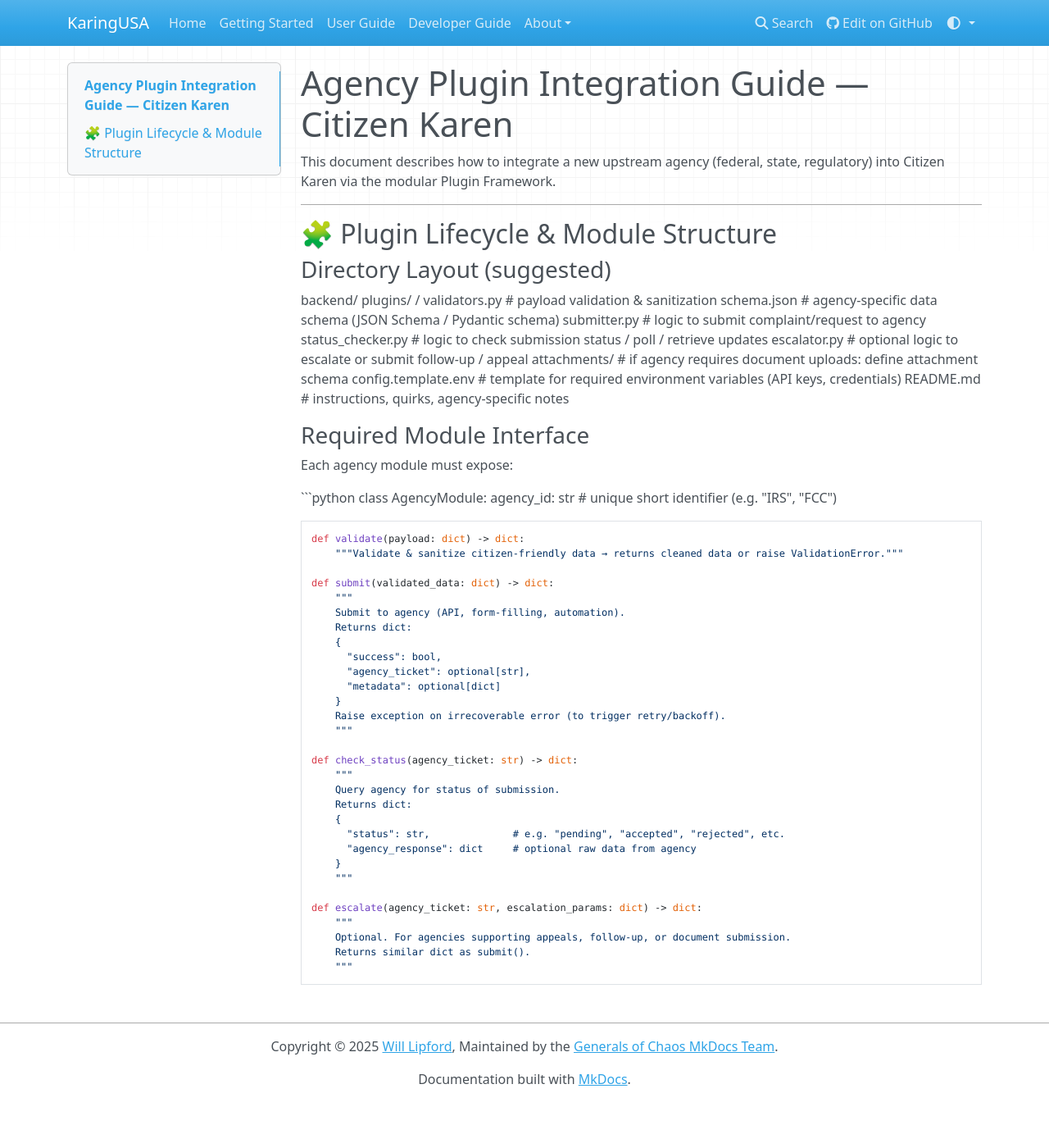
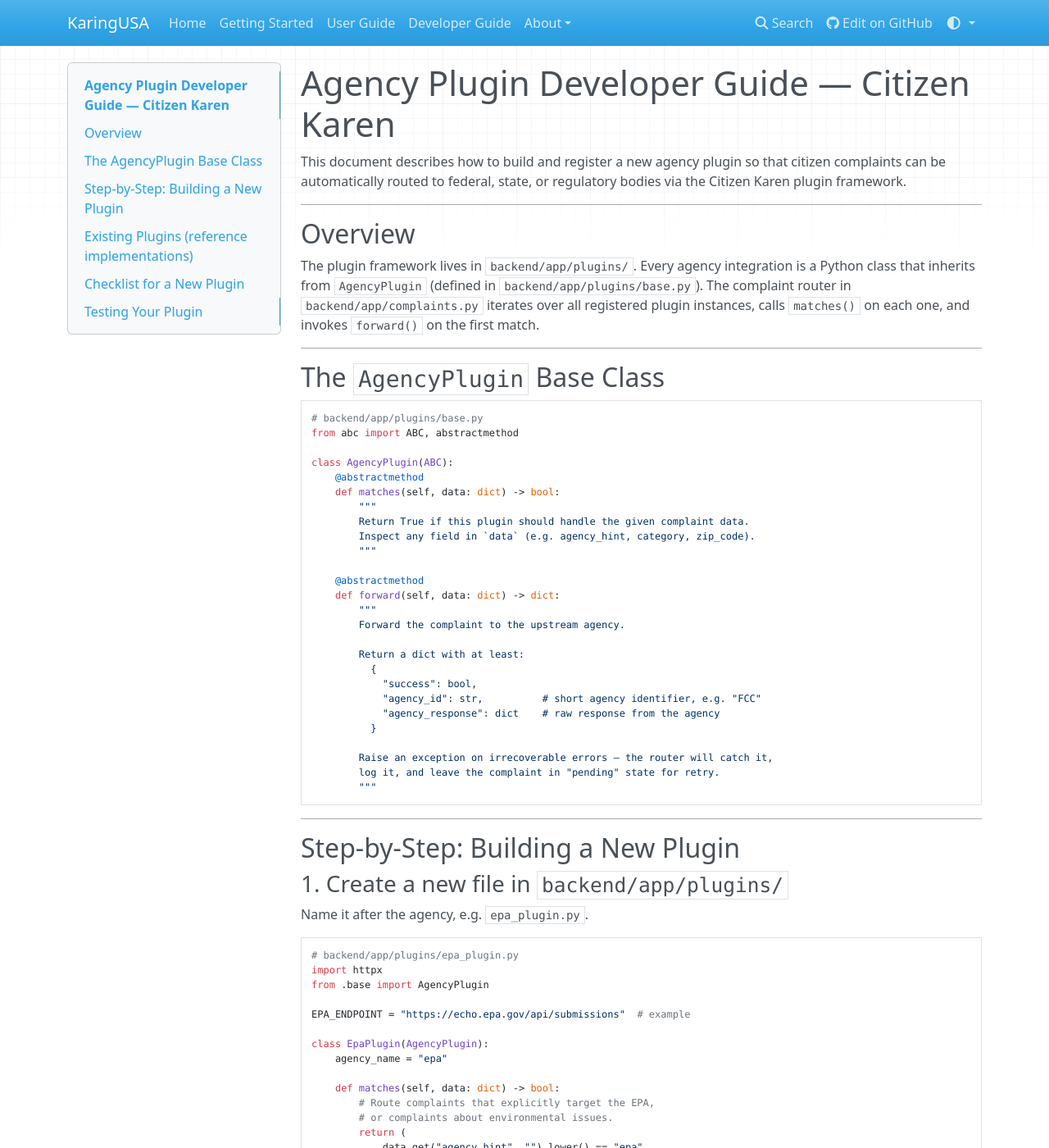
Before and after one commit to Lipford-Dutch/citizen-karen-platform, an MkDocs documentation site: the page built from docs/AGENCY_PLUGIN_GUIDE.md, in a window 1280 px wide and 1400 px high. Shown: the whole window at 82% size. Built offline with MkDocs 1.6.1, drawn with Linux system fonts in a browser that asks for light colours; nearby versions of some CDN libraries; some of the changed text lies outside the part shown.

Commit message:
docs: rewrite AGENCY_PLUGIN_GUIDE.md with accurate plugin interface and step-by-step instructions
Co-authored-by: willyd61 <9356731+willyd61@users.noreply.github.com>

````diff
--- a/docs/AGENCY_PLUGIN_GUIDE.md
+++ b/docs/AGENCY_PLUGIN_GUIDE.md
@@ -1,61 +1,177 @@
-# Agency Plugin Integration Guide — Citizen Karen
+# Agency Plugin Developer Guide — Citizen Karen
 
-This document describes how to integrate a new upstream agency (federal, state, regulatory) into Citizen Karen via the modular Plugin Framework.
+This document describes how to build and register a new agency plugin so that citizen complaints can be automatically routed to federal, state, or regulatory bodies via the Citizen Karen plugin framework.
 
 ---
 
-## 🧩 Plugin Lifecycle & Module Structure
+## Overview
 
-### Directory Layout (suggested)
+The plugin framework lives in `backend/app/plugins/`. Every agency integration is a Python class that inherits from `AgencyPlugin` (defined in `backend/app/plugins/base.py`). The complaint router in `backend/app/complaints.py` iterates over all registered plugin instances, calls `matches()` on each one, and invokes `forward()` on the first match.
 
-backend/
-plugins/
-<agency_name>/
-validators.py # payload validation & sanitization
-schema.json # agency-specific data schema (JSON Schema / Pydantic schema)
-submitter.py # logic to submit complaint/request to agency
-status_checker.py # logic to check submission status / poll / retrieve updates
-escalator.py # optional logic to escalate or submit follow-up / appeal
-attachments/ # if agency requires document uploads: define attachment schema
-config.template.env # template for required environment variables (API keys, credentials)
-README.md # instructions, quirks, agency-specific notes
+---
 
-
-### Required Module Interface
-
-Each agency module must expose:
+## The `AgencyPlugin` Base Class
 
 ```python
-class AgencyModule:
-    agency_id: str  # unique short identifier (e.g. "IRS", "FCC")
+# backend/app/plugins/base.py
+from abc import ABC, abstractmethod
 
-    def validate(payload: dict) -> dict:
-        """Validate & sanitize citizen‑friendly data → returns cleaned data or raise ValidationError."""
-
-    def submit(validated_data: dict) -> dict:
+class AgencyPlugin(ABC):
+    @abstractmethod
+    def matches(self, data: dict) -> bool:
         """
-        Submit to agency (API, form-filling, automation).
-        Returns dict:
-        {
-          "success": bool,
-          "agency_ticket": optional[str],
-          "metadata": optional[dict]
-        }
-        Raise exception on irrecoverable error (to trigger retry/backoff).
+        Return True if this plugin should handle the given complaint data.
+        Inspect any field in `data` (e.g. agency_hint, category, zip_code).
         """
 
-    def check_status(agency_ticket: str) -> dict:
+    @abstractmethod
+    def forward(self, data: dict) -> dict:
         """
-        Query agency for status of submission.
-        Returns dict:
-        {
-          "status": str,              # e.g. "pending", "accepted", "rejected", etc.
-          "agency_response": dict     # optional raw data from agency
+        Forward the complaint to the upstream agency.
+
+        Return a dict with at least:
+          {
+            "success": bool,
+            "agency_id": str,          # short agency identifier, e.g. "FCC"
+            "agency_response": dict    # raw response from the agency
+          }
+
+        Raise an exception on irrecoverable errors — the router will catch it,
+        log it, and leave the complaint in "pending" state for retry.
+        """
+```
+
+---
+
+## Step-by-Step: Building a New Plugin
+
+### 1. Create a new file in `backend/app/plugins/`
+
+Name it after the agency, e.g. `epa_plugin.py`.
+
+```python
+# backend/app/plugins/epa_plugin.py
+import httpx
+from .base import AgencyPlugin
+
+EPA_ENDPOINT = "https://echo.epa.gov/api/submissions"  # example
+
+class EpaPlugin(AgencyPlugin):
+    agency_name = "epa"
+
+    def matches(self, data: dict) -> bool:
+        # Route complaints that explicitly target the EPA,
+        # or complaints about environmental issues.
+        return (
+            data.get("agency_hint", "").lower() == "epa"
+            or data.get("category", "").lower() == "environmental"
+        )
+
+    def forward(self, data: dict) -> dict:
+        payload = {
+            "description": data.get("description"),
+            "reporter_email": data.get("email"),
         }
-        """
+        resp = httpx.post(EPA_ENDPOINT, json=payload, timeout=15)
+        resp.raise_for_status()          # propagate HTTP errors as exceptions
+        body = resp.json()
+        return {
+            "success": True,
+            "agency_id": "EPA",
+            "agency_response": body,
+        }
+```
 
-    def escalate(agency_ticket: str, escalation_params: dict) -> dict:
-        """
-        Optional. For agencies supporting appeals, follow-up, or document submission.
-        Returns similar dict as submit().
-        """
+Key rules:
+- `matches()` must be **fast and side-effect-free** — it is called for every complaint.
+- `forward()` should **raise** on failure so the router can catch, log, and retry.
+- Use environment variables (via `os.getenv`) for API keys and endpoint URLs; never hardcode secrets.
+
+### 2. Register the plugin in `backend/app/plugins/registry.py`
+
+```python
+# backend/app/plugins/registry.py
+from typing import Dict
+from .base import AgencyPlugin
+from .fcc_plugin import FccPlugin
+from .epa_plugin import EpaPlugin   # <-- import your new plugin
+
+_REGISTRY: Dict[str, AgencyPlugin] = {
+    "fcc": FccPlugin(),
+    "epa": EpaPlugin(),             # <-- add an entry
+}
+
+def get_plugin(agency: str) -> AgencyPlugin:
+    key = agency.lower()
+    if key not in _REGISTRY:
+        raise ValueError(f"No plugin registered for agency: {agency}")
+    return _REGISTRY[key]
+```
+
+### 3. (Optional) Add the plugin instance to the complaint router
+
+If your plugin should participate in the **automatic routing** loop (complaint submitted → plugin iterates), add it to `PLUGIN_INSTANCES` in `backend/app/complaints.py`:
+
+```python
+# backend/app/complaints.py  (excerpt)
+from ..plugins import sample_agency, epa_plugin   # add your module
+
+PLUGIN_INSTANCES = [
+    sample_agency.SampleAgencyPlugin(),
+    epa_plugin.EpaPlugin(),          # <-- added
+]
+```
+
+The router already handles the iteration, error catching, and status updates — you don't need to modify any other file.
+
+---
+
+## Existing Plugins (reference implementations)
+
+| Plugin file | Agency | `matches()` logic | Notes |
+|---|---|---|---|
+| `fcc_plugin.py` | FCC | (routed via registry key `"fcc"`) | Uses async `httpx`; calls mock-fcc service in PoC |
+| `sample_agency.py` | SAMPLE_AGENCY | `agency_hint == "sample"` | Synchronous; simulates random upstream failures |
+
+---
+
+## Checklist for a New Plugin
+
+- [ ] Class inherits from `AgencyPlugin` in `backend/app/plugins/base.py`
+- [ ] `matches(self, data)` implemented — returns `bool`
+- [ ] `forward(self, data)` implemented — returns `{"success": bool, "agency_id": str, "agency_response": dict}`
+- [ ] Sensitive config (API keys, URLs) read from environment variables
+- [ ] Plugin registered in `registry.py` and/or added to `PLUGIN_INSTANCES` in `complaints.py`
+- [ ] Unit test added under `backend/tests/` (see `test_plugin_registry.py` for patterns)
+
+---
+
+## Testing Your Plugin
+
+Run the backend test suite from the `backend/` directory:
+
+```bash
+cd backend
+pytest --cov=./ --cov-report=xml
+```
+
+To test the plugin in isolation, create a test file following the pattern in `backend/tests/test_plugin_registry.py`. A minimal test looks like:
+
+```python
+from app.plugins.epa_plugin import EpaPlugin
+
+def test_epa_matches():
+    plugin = EpaPlugin()
+    assert plugin.matches({"agency_hint": "epa"})
+    assert plugin.matches({"category": "environmental"})
+    assert not plugin.matches({"agency_hint": "fcc"})
+
+def test_epa_forward(respx_mock):
+    import respx, httpx
+    respx_mock.post("https://echo.epa.gov/api/submissions").mock(
+        return_value=httpx.Response(200, json={"id": "EPA-001"})
+    )
+    plugin = EpaPlugin()
+    result = plugin.forward({"description": "dumping", "email": "test@example.com"})
+    assert result["success"] is True
+    assert result["agency_id"] == "EPA"
````
